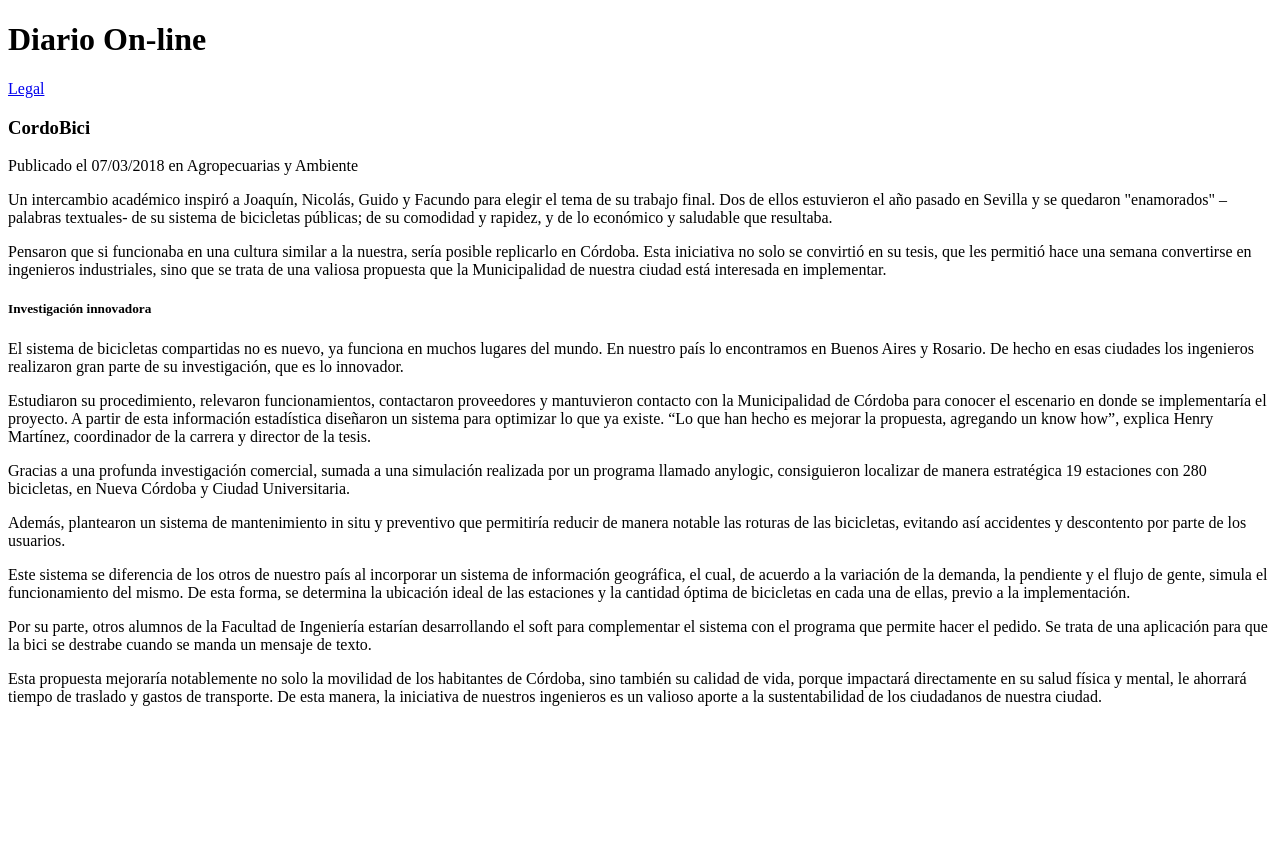
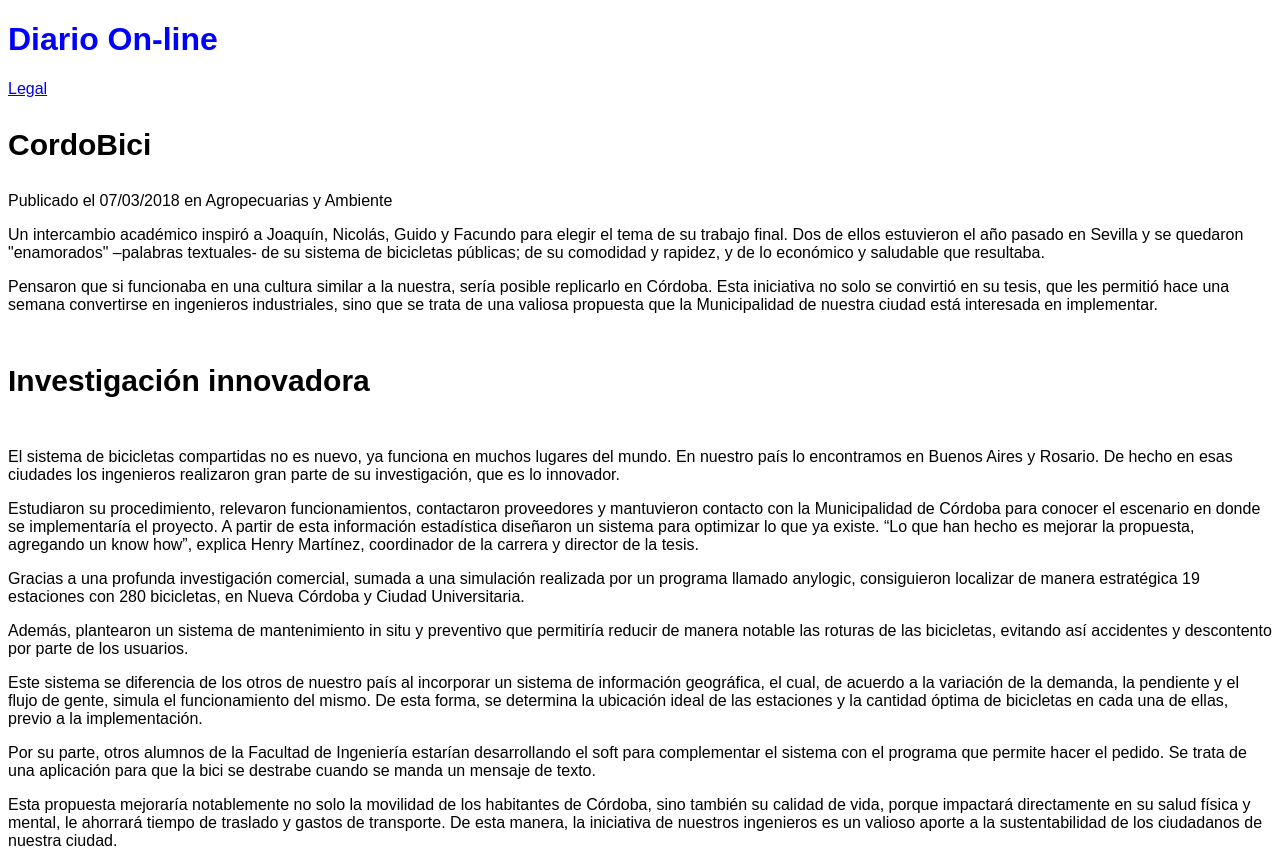
Before and after one commit to UCC-LabCompu2/ejercicios2024-franco2355, a plain HTML site: page Ejercicios-CSS/ej_columnas.html in a window 1280 px wide. Before the commit the page ends 800 px from the top, so only its background shows below. Drawn offline with Linux system fonts and the light colour scheme.

Commit message:
Update ej_columnas.html

```diff
--- a/Ejercicios-CSS/ej_columnas.html
+++ b/Ejercicios-CSS/ej_columnas.html
@@ -3,11 +3,24 @@
 <head>
     <meta charset="UTF-8">
     <title>Ejercicio Columnas</title>
+    <style>
+        #tituloPrincipal {
+            color: brown;
+        }
+
+        .tituloNoticia {
+            font-size: 30px;
+        }
+
+        body {
+            font-family: Arial, sans-serif;
+        }
+    </style>
 </head>
 <body>
 <!--Cree los estilos CSS necesarios para que el texto se visualice en 2 columnas-->
 <header>
-    <h1 id="tituloPrincipal">Diario On-line</h1>
+    <h1 id="tituloPrincipal" style="color: blue;">Diario On-line</h1>
 </header>
 <a href="ej_leyes.html" target="_blank">Legal</a>
 <section>
```
